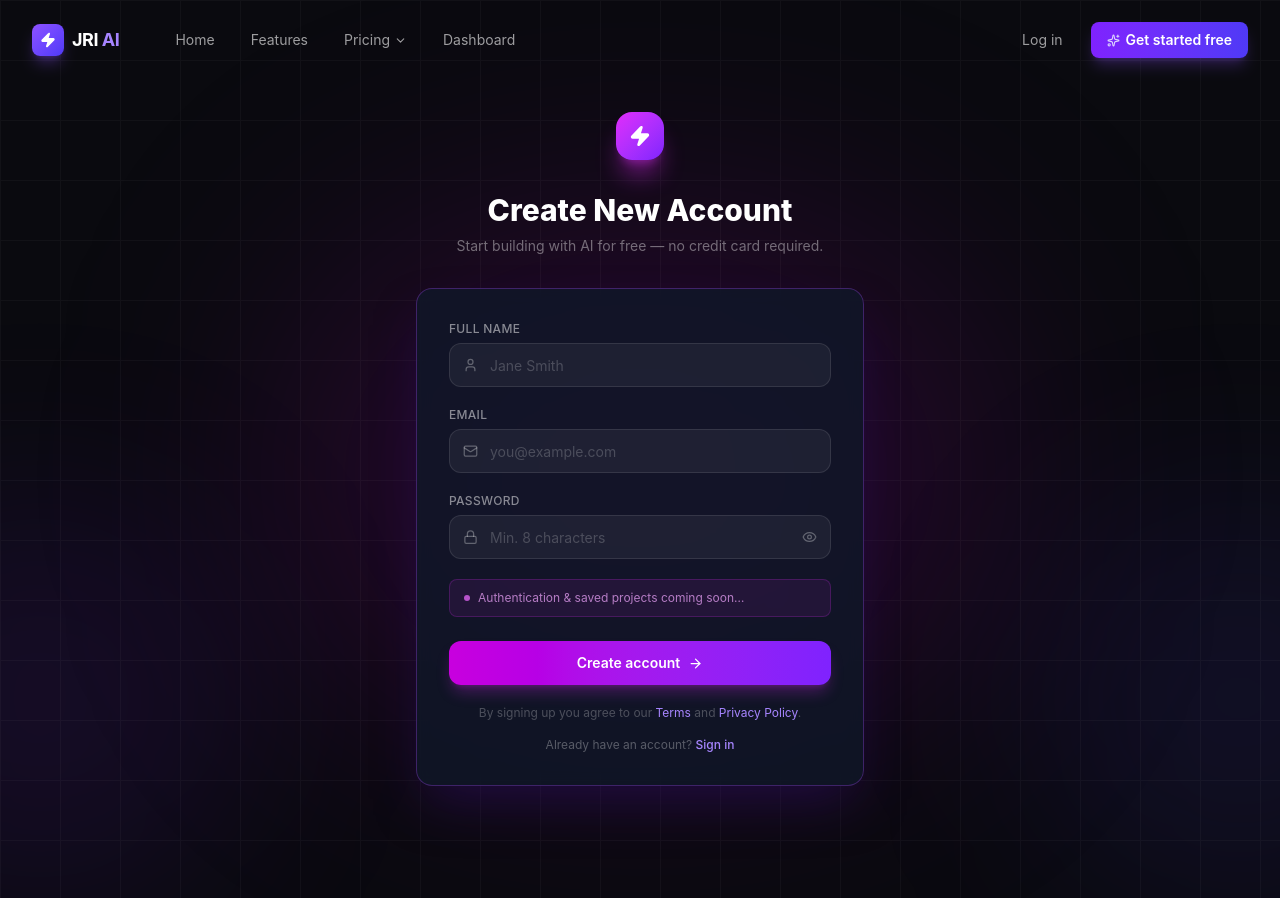
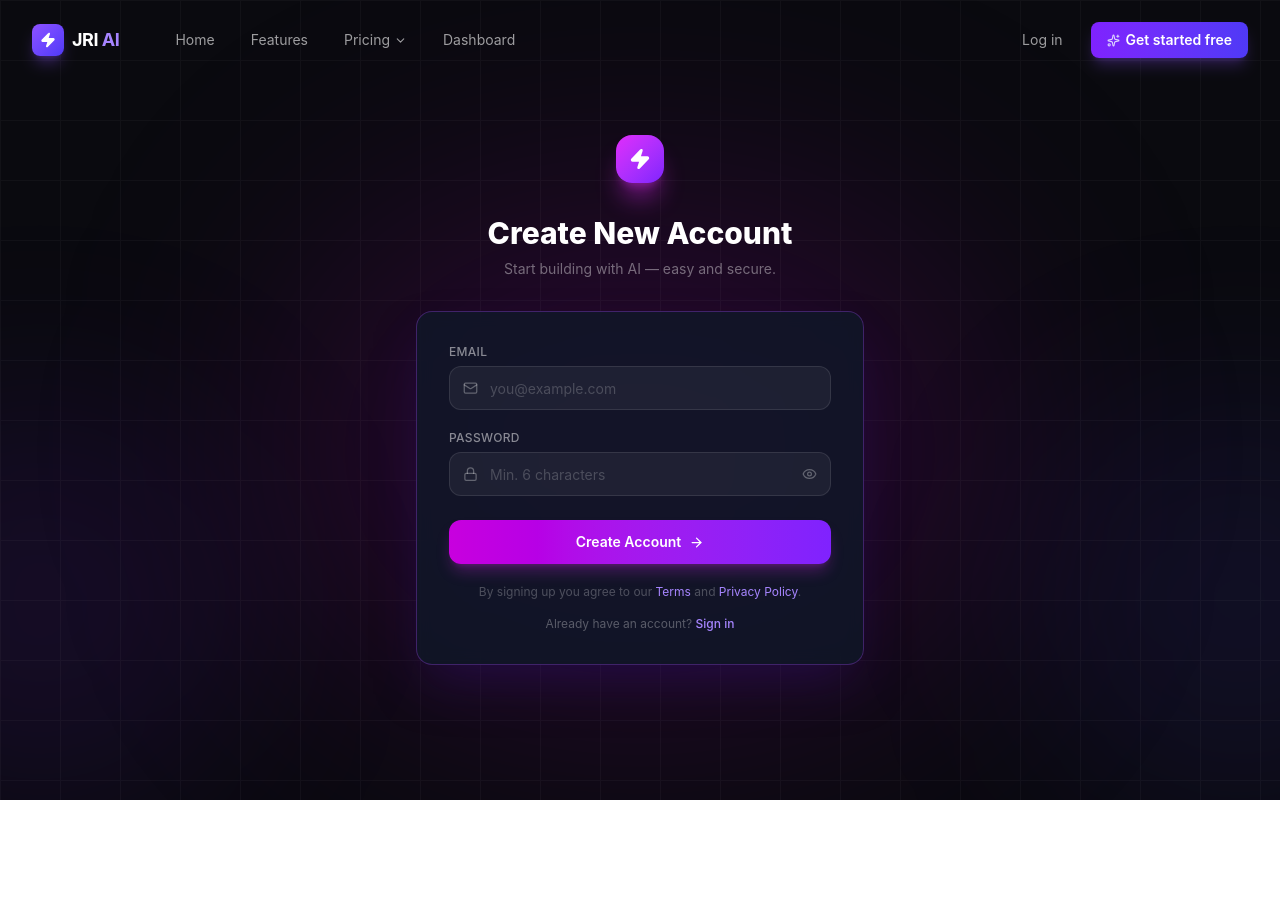
Before and after one commit to Jaydeepmante/ai-project-generator, a React (Vite) app: page /signup in a window 1280 px wide. After the commit the page ends 800 px from the top, so only its background shows below. Built offline with nearby package versions, Linux system fonts and the light colour scheme.

Commit message:
Authenticatuion and db onn

```diff
--- a/src/App.jsx
+++ b/src/App.jsx
@@ -23,16 +23,33 @@ const pageVariants = {
   },
 };
 
+import { auth } from "./firebase";
+import { onAuthStateChanged } from "firebase/auth";
+import { useState, useEffect } from "react";
+
 /* Auth wrapper component */
 function RequireAuth({ children }) {
-  const isAuthenticated = localStorage.getItem("isAuthenticated") === "true";
+  const [user, setUser] = useState(null);
+  const [loading, setLoading] = useState(true);
   const location = useLocation();
 
-  if (!isAuthenticated) {
-    // Redirect them to the /login page, but save the current location they were
-    // trying to go to when they were redirected. This allows us to send them
-    // along to that page after they login, which is a nicer user experience
-    // than dropping them off on the home page.
+  useEffect(() => {
+    const unsubscribe = onAuthStateChanged(auth, (currentUser) => {
+      setUser(currentUser);
+      setLoading(false);
+    });
+    return () => unsubscribe();
+  }, []);
+
+  if (loading) {
+    return (
+      <div className="min-h-screen bg-[#0a0a0f] flex items-center justify-center text-white">
+        <div className="w-8 h-8 border-4 border-violet-500/30 border-t-violet-500 rounded-full animate-spin"></div>
+      </div>
+    );
+  }
+
+  if (!user) {
     return <Navigate to="/login" state={{ from: location }} replace />;
   }
 
--- a/src/pages/Login.jsx
+++ b/src/pages/Login.jsx
@@ -1,27 +1,47 @@
 import { useState } from "react";
 import { useNavigate, Link } from "react-router-dom";
-import { Zap, Mail, Lock, ArrowRight, Eye, EyeOff } from "lucide-react";
+import { Zap, Mail, Lock, ArrowRight, Eye, EyeOff, AlertCircle } from "lucide-react";
 import Navbar from "../components/Navbar";
+import { auth } from "../firebase";
+import { signInWithEmailAndPassword } from "firebase/auth";
 
 export default function Login() {
     const [showPass, setShowPass] = useState(false);
     const [email, setEmail] = useState("");
     const [password, setPassword] = useState("");
+    const [error, setError] = useState("");
+    const [loading, setLoading] = useState(false);
 
     const navigate = useNavigate();
 
-    const handleSubmit = (e) => {
+    const handleSubmit = async (e) => {
         e.preventDefault();
+        setError("");
 
-        // Simple form validation
         if (!email || !password) {
-            alert("Please enter both email and password.");
+            setError("Please enter both email and password.");
             return;
         }
 
-        // Fake auth: set localStorage and redirect
-        localStorage.setItem("isAuthenticated", "true");
-        navigate("/dashboard");
+        setLoading(true);
+        try {
+            await signInWithEmailAndPassword(auth, email, password);
+            navigate("/dashboard");
+        } catch (err) {
+            console.error("Login error:", err);
+            // Translate common Firebase errors
+            if (err.code === "auth/user-not-found" || err.code === "auth/wrong-password" || err.code === "auth/invalid-credential") {
+                setError("Invalid email or password.");
+            } else if (err.code === "auth/invalid-email") {
+                setError("Invalid email address.");
+            } else if (err.code === "auth/too-many-requests") {
+                setError("Too many failed attempts. Please try again later.");
+            } else {
+                setError("Failed to log in. Please check your credentials.");
+            }
+        } finally {
+            setLoading(false);
+        }
     };
 
     return (
@@ -73,6 +93,7 @@ export default function Login() {
                                         value={email}
                                         onChange={(e) => setEmail(e.target.value)}
                                         placeholder="you@example.com"
+                                        required
                                         className="w-full h-11 pl-10 pr-4 rounded-xl bg-violet-900/10 border border-violet-500/20 text-white text-sm placeholder-violet-300/30 focus:outline-none focus:border-violet-500/70 focus:ring-2 focus:ring-violet-500/30 transition-all duration-200"
                                     />
                                 </div>
@@ -91,6 +112,7 @@ export default function Login() {
                                         value={password}
                                         onChange={(e) => setPassword(e.target.value)}
                                         placeholder="••••••••"
+                                        required
                                         className="w-full h-11 pl-10 pr-11 rounded-xl bg-violet-900/10 border border-violet-500/20 text-white text-sm placeholder-violet-300/30 focus:outline-none focus:border-violet-500/70 focus:ring-2 focus:ring-violet-500/30 transition-all duration-200"
                                     />
                                     <button
@@ -103,14 +125,21 @@ export default function Login() {
                                 </div>
                             </div>
 
-
+                            {/* Error Message */}
+                            {error && (
+                                <div className="flex items-center gap-2 px-3.5 py-2.5 rounded-lg bg-red-500/10 border border-red-500/20 text-red-400 text-xs">
+                                    <AlertCircle size={14} className="shrink-0" />
+                                    {error}
+                                </div>
+                            )}
 
                             <button
                                 type="submit"
-                                className="group flex items-center justify-center gap-2 h-11 rounded-xl font-semibold text-white text-sm bg-gradient-to-r from-violet-600 to-indigo-600 hover:from-violet-500 hover:to-indigo-500 shadow-lg shadow-violet-500/25 hover:shadow-violet-500/40 transition-all duration-300 mt-1"
+                                disabled={loading}
+                                className={`group flex items-center justify-center gap-2 h-11 rounded-xl font-semibold text-white text-sm bg-gradient-to-r from-violet-600 to-indigo-600 hover:from-violet-500 hover:to-indigo-500 shadow-lg shadow-violet-500/25 hover:shadow-violet-500/40 transition-all duration-300 mt-1 ${loading ? "opacity-70 cursor-not-allowed" : ""}`}
                             >
-                                Log In
-                                <ArrowRight size={15} className="group-hover:translate-x-0.5 transition-transform duration-200" />
+                                {loading ? "Logging In..." : "Log In"}
+                                {!loading && <ArrowRight size={15} className="group-hover:translate-x-0.5 transition-transform duration-200" />}
                             </button>
                         </form>
 
--- a/src/pages/Signup.jsx
+++ b/src/pages/Signup.jsx
@@ -1,17 +1,52 @@
 import { useState } from "react";
-import { Link } from "react-router-dom";
-import { Zap, Mail, Lock, User, ArrowRight, Eye, EyeOff } from "lucide-react";
+import { Link, useNavigate } from "react-router-dom";
+import { Zap, Mail, Lock, ArrowRight, Eye, EyeOff, AlertCircle } from "lucide-react";
 import Navbar from "../components/Navbar";
+import { auth } from "../firebase";
+import { createUserWithEmailAndPassword } from "firebase/auth";
 
 export default function Signup() {
     const [showPass, setShowPass] = useState(false);
-    const [name, setName] = useState("");
     const [email, setEmail] = useState("");
     const [password, setPassword] = useState("");
+    const [error, setError] = useState("");
+    const [loading, setLoading] = useState(false);
 
-    const handleSubmit = (e) => {
+    const navigate = useNavigate();
+
+    const handleSubmit = async (e) => {
         e.preventDefault();
-        // Auth coming soon
+        setError("");
+
+        if (!email || !password) {
+            setError("Please enter both email and password.");
+            return;
+        }
+
+        if (password.length < 6) {
+            setError("Password must be at least 6 characters.");
+            return;
+        }
+
+        setLoading(true);
+        try {
+            await createUserWithEmailAndPassword(auth, email, password);
+            navigate("/dashboard");
+        } catch (err) {
+            console.error("Signup error:", err);
+            // Translate common Firebase errors
+            if (err.code === "auth/email-already-in-use") {
+                setError("This email is already in use.");
+            } else if (err.code === "auth/weak-password") {
+                setError("Password is too weak.");
+            } else if (err.code === "auth/invalid-email") {
+                setError("Invalid email address.");
+            } else {
+                setError("Failed to create account. Please try again.");
+            }
+        } finally {
+            setLoading(false);
+        }
     };
 
     return (
@@ -47,27 +82,12 @@ export default function Signup() {
 
                     <div className="text-center mb-8">
                         <h1 className="text-3xl font-extrabold text-white mb-2">Create New Account</h1>
-                        <p className="text-white/40 text-sm">Start building with AI for free — no credit card required.</p>
+                        <p className="text-white/40 text-sm">Start building with AI — easy and secure.</p>
                     </div>
 
                     {/* Card */}
                     <div className="bg-gray-900/80 backdrop-blur-sm border border-purple-500/30 rounded-2xl p-8 shadow-2xl shadow-violet-950/50">
                         <form onSubmit={handleSubmit} className="flex flex-col gap-5">
-                            {/* Name */}
-                            <div className="flex flex-col gap-1.5">
-                                <label className="text-xs font-medium text-white/50 uppercase tracking-wide">Full Name</label>
-                                <div className="relative">
-                                    <User size={15} className="absolute left-3.5 top-1/2 -translate-y-1/2 text-white/30" />
-                                    <input
-                                        type="text"
-                                        value={name}
-                                        onChange={(e) => setName(e.target.value)}
-                                        placeholder="Jane Smith"
-                                        className="w-full h-11 pl-10 pr-4 rounded-xl bg-white/5 border border-white/10 text-white text-sm placeholder-white/20 focus:outline-none focus:border-violet-500/60 focus:ring-2 focus:ring-violet-500/20 transition-all duration-200"
-                                    />
-                                </div>
-                            </div>
-
                             {/* Email */}
                             <div className="flex flex-col gap-1.5">
                                 <label className="text-xs font-medium text-white/50 uppercase tracking-wide">Email</label>
@@ -78,6 +98,7 @@ export default function Signup() {
                                         value={email}
                                         onChange={(e) => setEmail(e.target.value)}
                                         placeholder="you@example.com"
+                                        required
                                         className="w-full h-11 pl-10 pr-4 rounded-xl bg-white/5 border border-white/10 text-white text-sm placeholder-white/20 focus:outline-none focus:border-violet-500/60 focus:ring-2 focus:ring-violet-500/20 transition-all duration-200"
                                     />
                                 </div>
@@ -92,7 +113,8 @@ export default function Signup() {
                                         type={showPass ? "text" : "password"}
                                         value={password}
                                         onChange={(e) => setPassword(e.target.value)}
-                                        placeholder="Min. 8 characters"
+                                        placeholder="Min. 6 characters"
+                                        required
                                         className="w-full h-11 pl-10 pr-11 rounded-xl bg-white/5 border border-white/10 text-white text-sm placeholder-white/20 focus:outline-none focus:border-violet-500/60 focus:ring-2 focus:ring-violet-500/20 transition-all duration-200"
                                     />
                                     <button
@@ -105,18 +127,21 @@ export default function Signup() {
                                 </div>
                             </div>
 
-                            {/* Coming soon notice */}
-                            <div className="flex items-center gap-2 px-3.5 py-2.5 rounded-lg bg-fuchsia-500/8 border border-fuchsia-500/20 text-fuchsia-300/70 text-xs">
-                                <div className="w-1.5 h-1.5 rounded-full bg-fuchsia-400 animate-pulse flex-shrink-0" />
-                                Authentication & saved projects coming soon…
-                            </div>
+                            {/* Error Message */}
+                            {error && (
+                                <div className="flex items-center gap-2 px-3.5 py-2.5 rounded-lg bg-red-500/10 border border-red-500/20 text-red-400 text-xs">
+                                    <AlertCircle size={14} className="shrink-0" />
+                                    {error}
+                                </div>
+                            )}
 
                             <button
                                 type="submit"
-                                className="group flex items-center justify-center gap-2 h-11 rounded-xl font-semibold text-white text-sm bg-gradient-to-r from-fuchsia-600 to-violet-600 hover:from-fuchsia-500 hover:to-violet-500 shadow-lg shadow-fuchsia-500/25 hover:shadow-fuchsia-500/40 transition-all duration-300 mt-1"
+                                disabled={loading}
+                                className={`group flex items-center justify-center gap-2 h-11 rounded-xl font-semibold text-white text-sm bg-gradient-to-r from-fuchsia-600 to-violet-600 hover:from-fuchsia-500 hover:to-violet-500 shadow-lg shadow-fuchsia-500/25 hover:shadow-fuchsia-500/40 transition-all duration-300 mt-1 ${loading ? "opacity-70 cursor-not-allowed" : ""}`}
                             >
-                                Create account
-                                <ArrowRight size={15} className="group-hover:translate-x-0.5 transition-transform duration-200" />
+                                {loading ? "Creating Account..." : "Create Account"}
+                                {!loading && <ArrowRight size={15} className="group-hover:translate-x-0.5 transition-transform duration-200" />}
                             </button>
 
                             <p className="text-center text-xs text-white/25">
```
Also changed, not shown: src/pages/Dashboard.jsx (+13 -8 lines).
